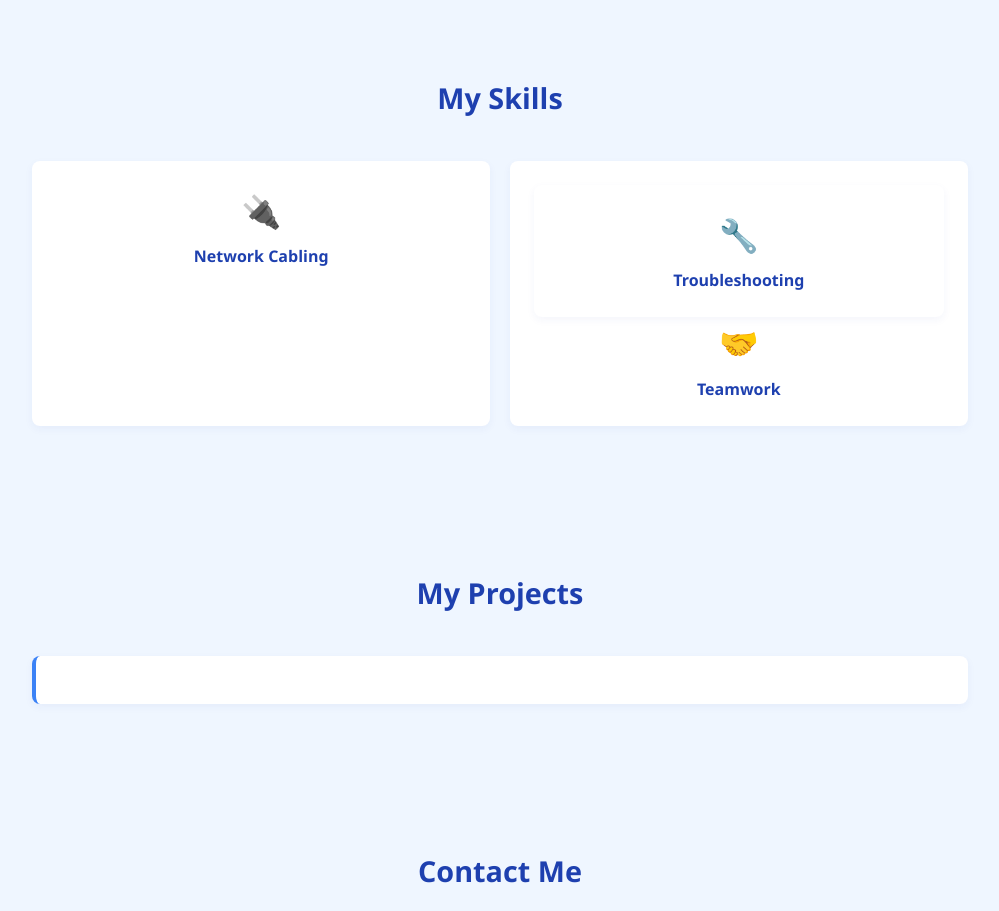
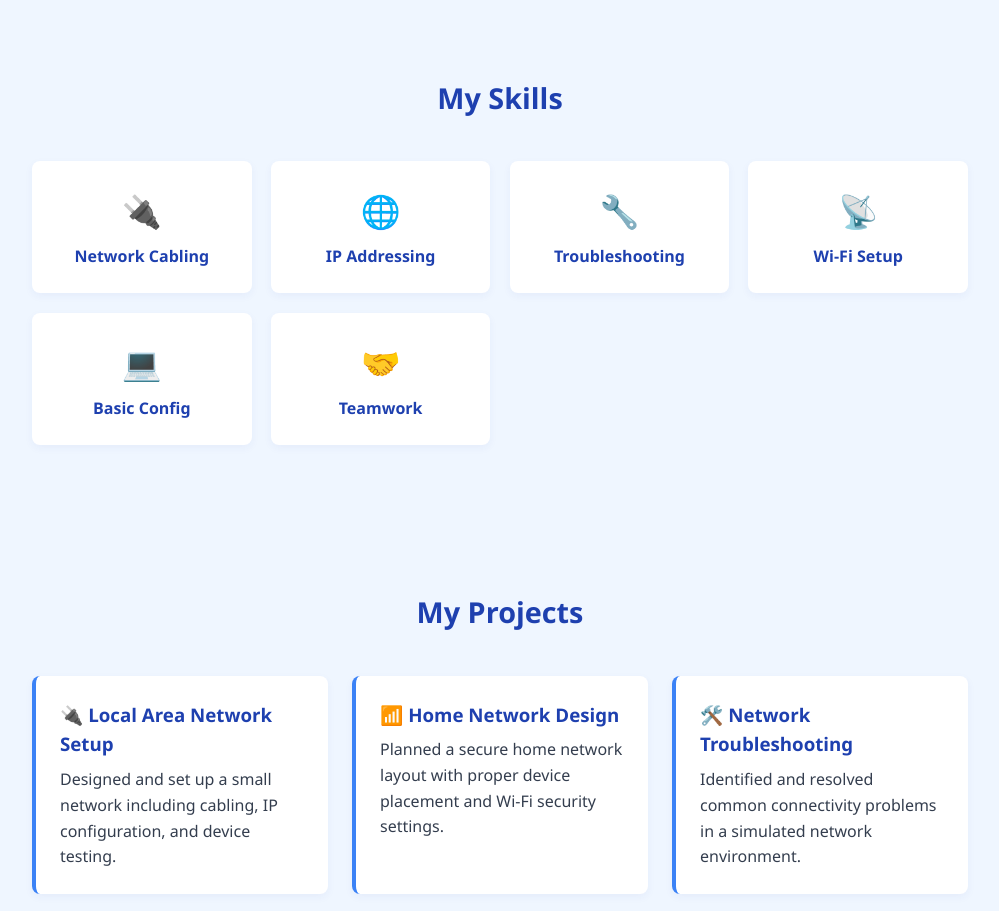
Before and after one commit to giansambrano8-bot/index.html, a plain HTML site: page index.html in a window 1280 px wide. Shown: the part 1349-2260 px from the top of the page, without its empty margins (140-1139 px from the left). Drawn offline with Linux system fonts and the light colour scheme.

Commit message:
Update index.html

```diff
--- a/index.html
+++ b/index.html
@@ -3,7 +3,7 @@
 <head>
     <meta charset="UTF-8">
     <meta name="viewport" content="width=device-width, initial-scale=1.0">
-    <title>Gian Noel </title>
+    <title>Gian Noel</title>
     <style>
         * {
             margin: 0;
@@ -41,14 +41,8 @@
             max-width: 1100px;
             margin: 0 auto;
             display: flex;
-            justify-content: space-between;
+            justify-content: center;
             align-items: center;
-        }
-
-        .logo {
-            font-size: 1.4rem;
-            font-weight: 700;
-            color: var(--primary);
         }
 
         .nav-links {
@@ -213,6 +207,11 @@
             margin-bottom: 0.5rem;
         }
 
+        .project-item p {
+            color: var(--dark);
+            opacity: 0.9;
+        }
+
         .contact-form {
             background: white;
             padding: 2rem;
@@ -294,7 +293,6 @@
         <div class="hero-content">
             <h1>Gian Noel P. Sambrano</h1>
             <h2>Networking Student</h2>
-
             <a href="#projects" class="btn">See My Projects 📁</a>
         </div>
     </section>
@@ -329,12 +327,22 @@
                 <h3>Network Cabling</h3>
             </div>
             <div class="skill-item">
-                <span style="font-size: 2rem;"></span>
-
+                <span style="font-size: 2rem;">🌐</span>
+                <h3>IP Addressing</h3>
+            </div>
             <div class="skill-item">
                 <span style="font-size: 2rem;">🔧</span>
                 <h3>Troubleshooting</h3>
             </div>
+            <div class="skill-item">
+                <span style="font-size: 2rem;">📡</span>
+                <h3>Wi-Fi Setup</h3>
+            </div>
+            <div class="skill-item">
+                <span style="font-size: 2rem;">💻</span>
+                <h3>Basic Config</h3>
+            </div>
+            <div class="skill-item">
                 <span style="font-size: 2rem;">🤝</span>
                 <h3>Teamwork</h3>
             </div>
@@ -345,6 +353,17 @@
         <h2>My Projects</h2>
         <div class="projects-grid">
             <div class="project-item">
+                <h3>🔌 Local Area Network Setup</h3>
+                <p>Designed and set up a small network including cabling, IP configuration, and device testing.</p>
+            </div>
+            <div class="project-item">
+                <h3>📶 Home Network Design</h3>
+                <p>Planned a secure home network layout with proper device placement and Wi-Fi security settings.</p>
+            </div>
+            <div class="project-item">
+                <h3>🛠️ Network Troubleshooting</h3>
+                <p>Identified and resolved common connectivity problems in a simulated network environment.</p>
+            </div>
         </div>
     </section>
 
```
